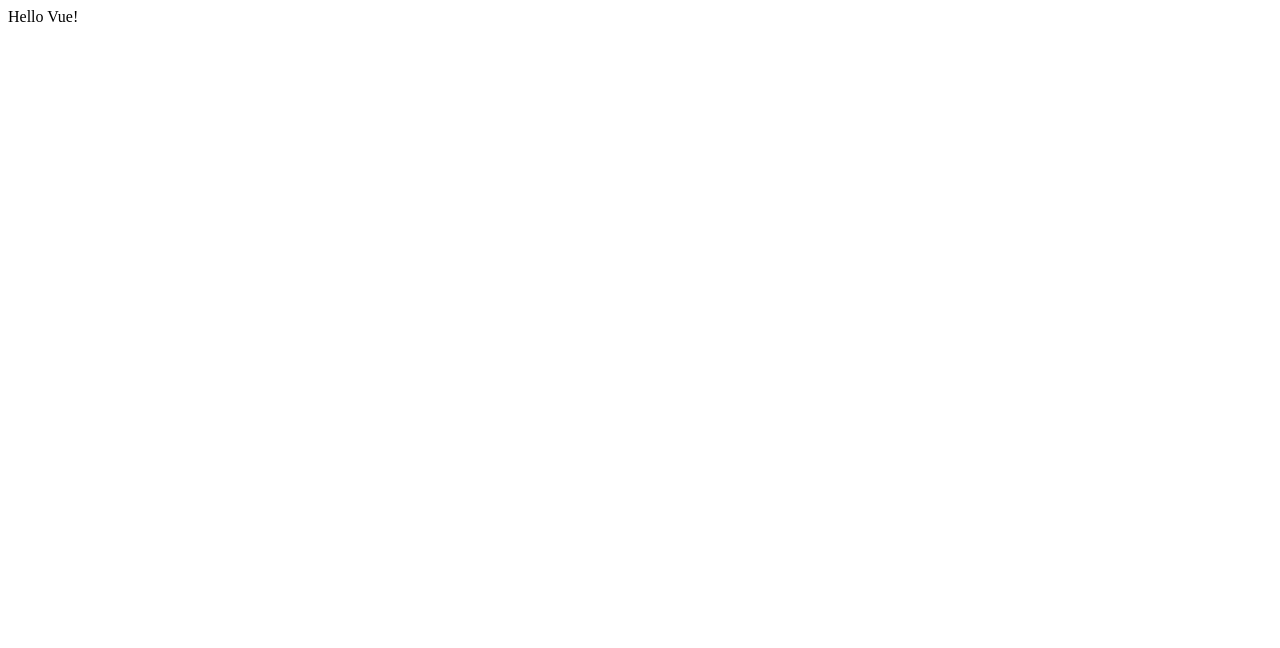
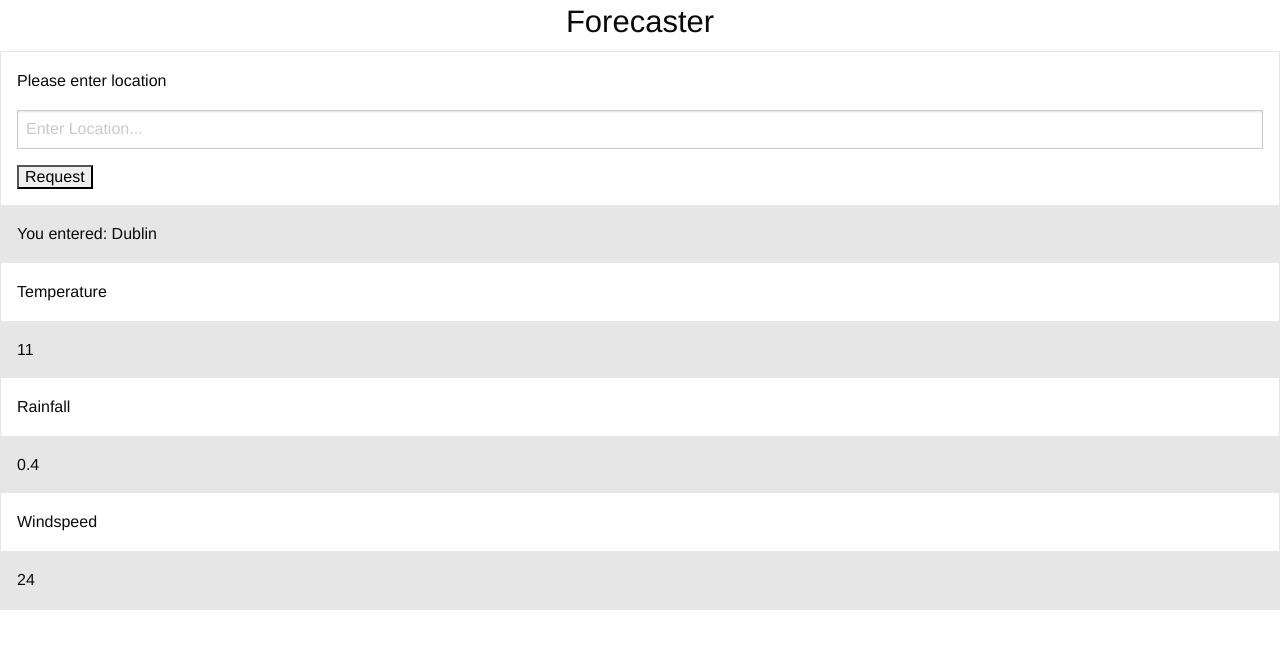
Before and after one commit to varjakw/Forecaster, a plain HTML site: page index.html in a window 1280 px wide. Drawn offline with nearby package versions, Linux system fonts and the light colour scheme.

Commit message:
basic page layout and lovely moustaches setup

```diff
--- a/index.html
+++ b/index.html
@@ -1,4 +1,8 @@
-<script type="importmap">
+
+  <title>Forecaster</title>
+  <link rel="stylesheet" href="https://cdnjs.cloudflare.com/ajax/libs/foundation/6.7.4/css/foundation.min.css"/>
+
+  <script type="importmap">
     {
       "imports": {
         "vue": "https://unpkg.com/vue@3/dist/vue.esm-browser.js"
@@ -6,17 +10,63 @@
     }
   </script>
 
-  <div id="app">{{ message }}</div>
+    <div id="app">
+        <h3 class="text-center">Forecaster</h3>
+        <div class="columns medium-4">
+            <div class="card">
+
+              <div class="card-section">
+                <p> Please enter location </p>
+                <form class="Request" v-on:submit.prevent="doRequest">
+                  <input v-model="Request" type="text" class="Request__input" required placeholder="Enter Location...">
+                  <input type="submit" class="Request__submit" value="Request">
+                </form>
+            </div>
+            <div class="card-divider">
+                <p>  You entered: {{ location }} </p>
+            </div>
+
+                    <div class="card-section">
+                        <p> Temperature </p>
+                    </div>
+                    <div class="card-divider">
+                        <p>  {{ temperature }} </p>
+                    </div>
+
+                    <div class="card-section">
+                      <p> Rainfall </p>
+                  </div>
+                  <div class="card-divider">
+                      <p>  {{ rainfall }} </p>
+                  </div>
+
+                  <div class="card-section">
+                    <p> Windspeed </p>
+                </div>
+                <div class="card-divider">
+                    <p>  {{ windspeed }} </p>
+                </div>
+
+            </div>
+        </div>
+    </div>
+
 
   <script type="module">
     import { createApp } from 'vue'
+
   //using ES Module syntax
-    createApp({
+    const app = createApp({
       data() {
         return {
-          message: 'Hello Vue!'
+            temperature: '11',
+            rainfall: '0.4',
+            windspeed: '24',
+            location: 'Dublin'
         }
+      },
+      functions:{
+
       }
     }).mount('#app')
   </script>
-  <!-- ES modules dont work over file:// so we must use a local HTTP server -->
```
